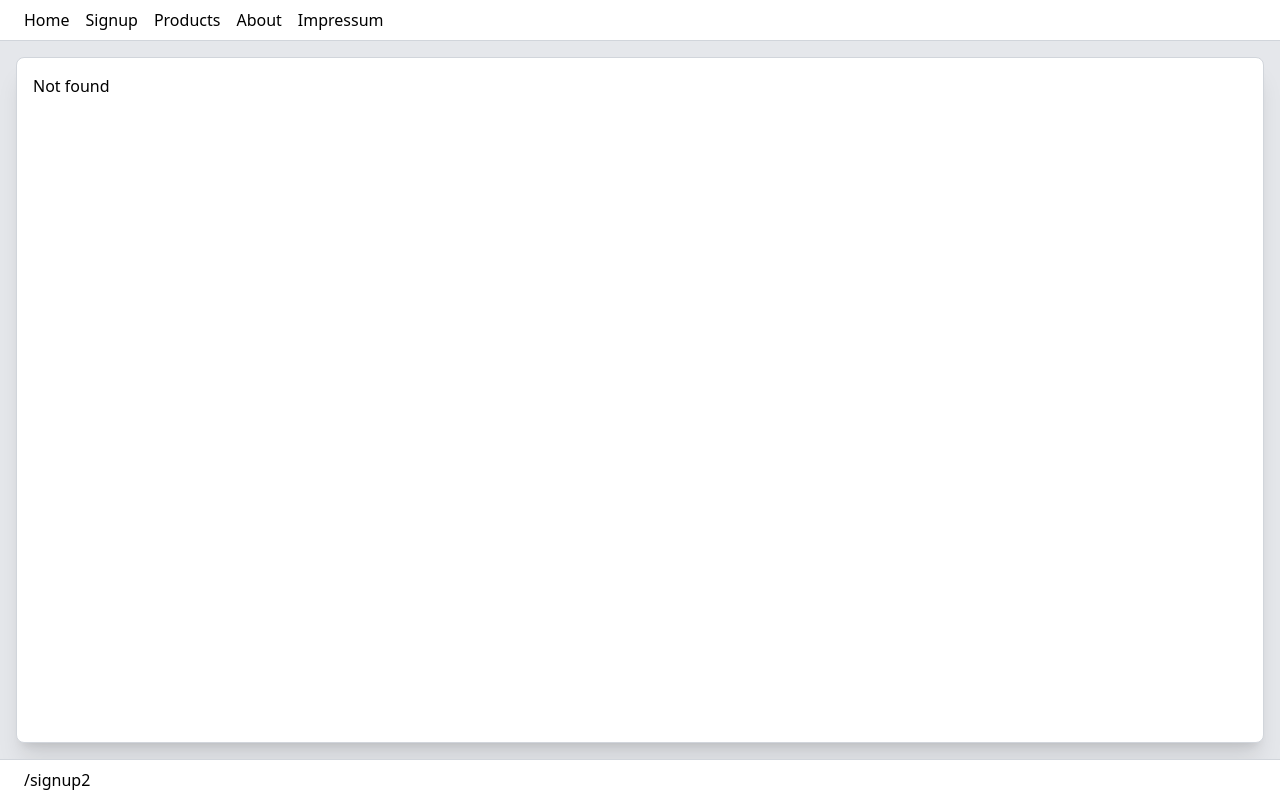
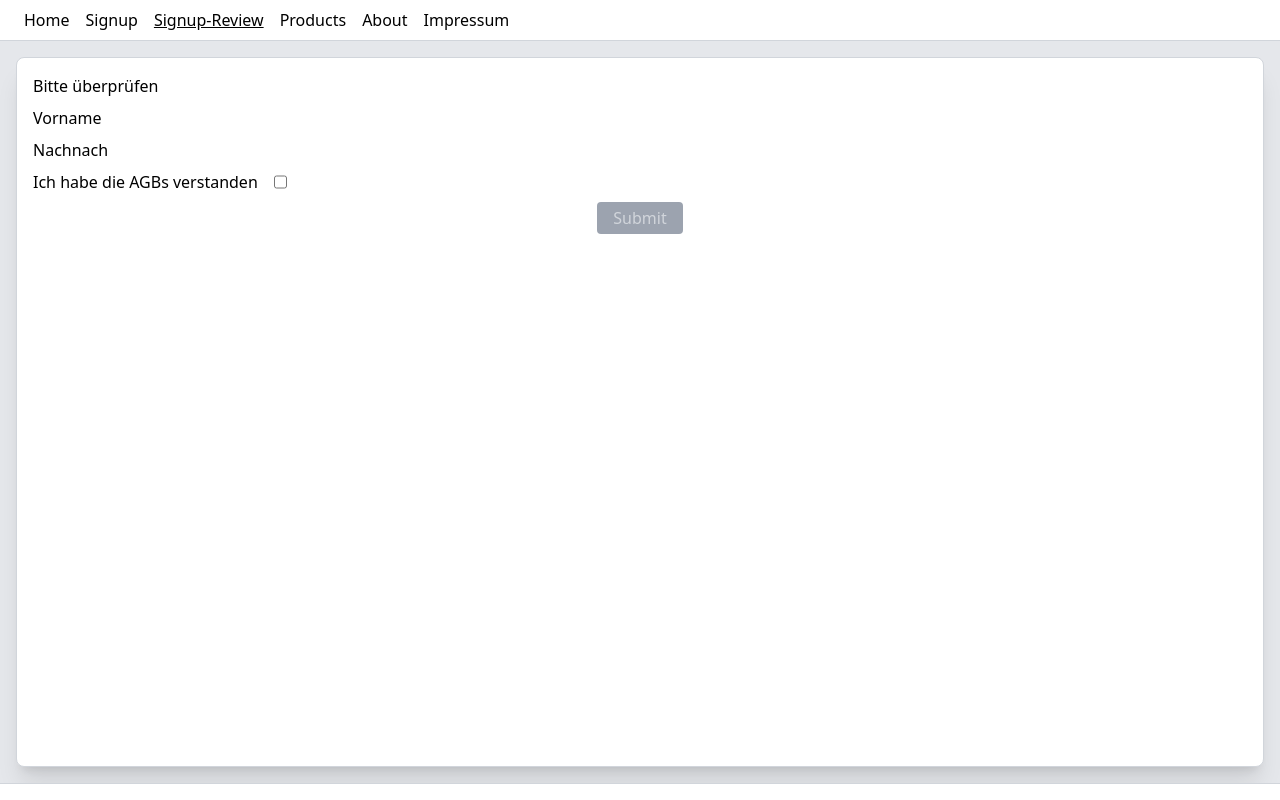
Before and after one commit to srutz/reactempty, a React (Vite) app: page /signup2 in a window 1280 px wide. Before the commit this address had no page. Built offline with nearby package versions, Linux system fonts and the light colour scheme; what tailwindcss-motion would draw is missing.

Commit message:
multicomponent form incl. localstorage

```diff
--- a/src/App.tsx
+++ b/src/App.tsx
@@ -3,7 +3,8 @@ import { createBrowserRouter, NavLink, Outlet, RouterProvider, useLocation, useN
 import { ProductDetails, Products, ProductType } from "./Products"
 import { QueryClient, QueryClientProvider, useQuery } from "@tanstack/react-query"
 import { TransitionLink } from "./TransitionLink"
-import { FormContextProvider, SignupForm } from "./SignupForm"
+import { FormContextProvider, SignupForm, useFormContext } from "./SignupForm"
+import { SignupForm2 } from "./SignupForm2"
 
 const router = createBrowserRouter(
     [{
@@ -15,6 +16,7 @@ const router = createBrowserRouter(
                 ]
             },
             { path: "/signup", element: <SignupForm></SignupForm> },
+            { path: "/signup2", element: <SignupForm2></SignupForm2> },
             { path: "/about", element: <div>About</div> },
             { path: "/imprint", element: <div>Impressum</div> },
             { path: "*", element: <div>Not found</div> },
@@ -57,6 +59,7 @@ export function MenuBar() {
     return (<div className="bg-white px-6 py-2 border-b border-gray-300 flex gap-4">
         <TransitionLink to="/">Home</TransitionLink>
         <TransitionLink to="/signup">Signup</TransitionLink>
+        <TransitionLink to="/signup2">Signup-Review</TransitionLink>
         <TransitionLink to="/products">Products</TransitionLink>
         <TransitionLink to="/about">About</TransitionLink>
         <TransitionLink to="/imprint">Impressum</TransitionLink>
@@ -79,11 +82,11 @@ export function Main() {
 }
 
 export function Footer() {
-    const location = useLocation()
-    useEffect(() => {
-        console.log("log visit: " + location.pathname)
-    }, [location])
+    const { form } = useFormContext()
+
     return (<div className="bg-white px-6 py-2 border-t border-gray-300">
-        {location.pathname}
+        <div className="text-green-600 text-sm">
+            {form.firstname} {form.lastname}
+        </div>
     </div>)
 }
--- a/src/SignupForm.tsx
+++ b/src/SignupForm.tsx
@@ -1,6 +1,5 @@
-import { ComponentProps, createContext, Dispatch, FormEvent, ReactNode, SetStateAction, useContext, useState } from "react"
+import { ComponentProps, createContext, Dispatch, ReactNode, SetStateAction, useContext, useEffect, useState } from "react"
 import { TextInput } from "./TextInput"
-import { CheckboxInput } from "./CheckboxInput"
 
 // Typ des Contexts
 export type FormContextType = {
@@ -9,18 +8,31 @@ export type FormContextType = {
 }
 
 // Der Context selbst
-export const FormContext = createContext<FormContextType|null>(null)
+export const FormContext = createContext<FormContextType | null>(null)
 
 // Typ des Providers
 export type FormContextProviderProps = { children: ReactNode }
 
 // React Component welche den Zustand bereitstellt. Weit oben in der Hierachie
-export function FormContextProvider( {children } : FormContextProviderProps) {
-    const [ form, setForm ] = useState({
-        firstname: "", lastname: "", specialNeeds: false
-    } as SignupFormType)
+export function FormContextProvider({ children }: FormContextProviderProps) {
+    const [form, setForm] = useState(() => {
+        const raw = localStorage.getItem("fs")
+        if (raw) {
+            const v = JSON.parse(raw) as SignupFormType
+            return v
+        }
+        const defaultValue = {
+            firstname: "", lastname: "", specialNeeds: false
+        } as SignupFormType
+        return defaultValue
+    })
+
+    useEffect(() => {
+        // on mount und wenn sich form geändert hat
+        localStorage.setItem("fs", JSON.stringify(form))
+    }, [ form ])
     return (
-        <FormContext.Provider value={ { form, setForm }}>
+        <FormContext.Provider value={{ form, setForm }}>
             {children}
         </FormContext.Provider>
     )
@@ -42,34 +54,20 @@ export type SignupFormType = {
 }
 export function SignupForm() {
     console.log("render form")
-    //const [ form, setForm ] = useState({
-    //    firstname: "", lastname: "", specialNeeds: false
-    //} as SignupFormType)
-
     const { form, setForm } = useFormContext()
 
-    const handleSubmit = (event: FormEvent<HTMLFormElement>) => {
-        event.preventDefault()
-        console.log("send form", form)
-    }
     return (
-        <form className="flex flex-col" onSubmit={handleSubmit}>
-
+        <div className="flex flex-col">
             <TextInput label="Firstname" id="x"
                 placeholder="Firstname" value={form.firstname}
-                onChange={(e) => { setForm({ ...form, firstname: e.target.value })}}
+                onChange={(e) => { setForm({ ...form, firstname: e.target.value }) }}
                 errorMessage={form.lastname.length > 20 && `Echt langer Name`}>
             </TextInput>
             <TextInput label="lastname" id="y"
                 placeholder="Lastname" value={form.lastname}
-                onChange={(e) => { setForm({ ...form, lastname: e.target.value })}}>
+                onChange={(e) => { setForm({ ...form, lastname: e.target.value }) }}>
             </TextInput>
-            <CheckboxInput id="x1" label="Ich habe die AGBs verstanden"
-                value={form.specialNeeds}
-                onChange={(e) => setForm({...form, specialNeeds: e.target.checked})} />
-            <button disabled={!form.specialNeeds}
-                type="submit">Submit</button>
-        </form>
+        </div>
     )
 }
 
@@ -77,7 +75,7 @@ export type LabelProps = {
     children: ReactNode,
 } & ComponentProps<"label">
 
-export function Label({ children, ...rest } : LabelProps) {
+export function Label({ children, ...rest }: LabelProps) {
     return (
         <label {...rest}>{children}</label>
     )
--- /dev/null
+++ b/src/SignupForm2.tsx
@@ -0,0 +1,25 @@
+import { FormEvent, useEffect } from "react";
+import { CheckboxInput } from "./CheckboxInput";
+import { useFormContext } from "./SignupForm";
+
+export function SignupForm2() {
+    const { form, setForm } = useFormContext()
+    const handleSubmit = (event: FormEvent<HTMLFormElement>) => {
+        event.preventDefault()
+        console.log("send form", form)
+    }
+
+    return (
+    <form className="flex flex-col gap-2" onSubmit={handleSubmit}>
+        <div>Bitte überprüfen</div>
+        <div>Vorname {form.firstname}</div>
+        <div>Nachnach {form.lastname}</div>
+
+        <CheckboxInput id="x1" label="Ich habe die AGBs verstanden"
+            value={form.specialNeeds}
+            onChange={(e) => setForm({...form, specialNeeds: e.target.checked})} />
+        <button disabled={!form.specialNeeds}
+            type="submit">Submit</button>
+
+    </form>)
+}
```
